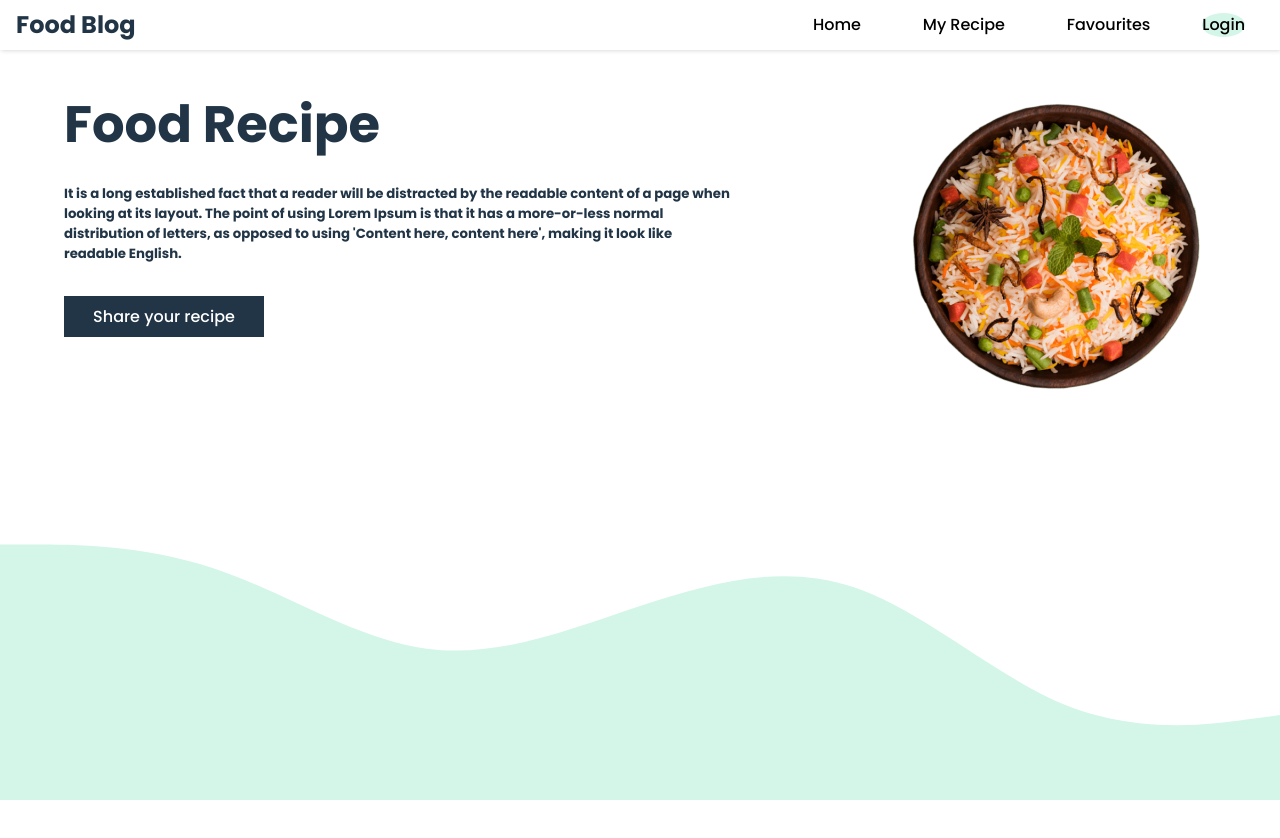
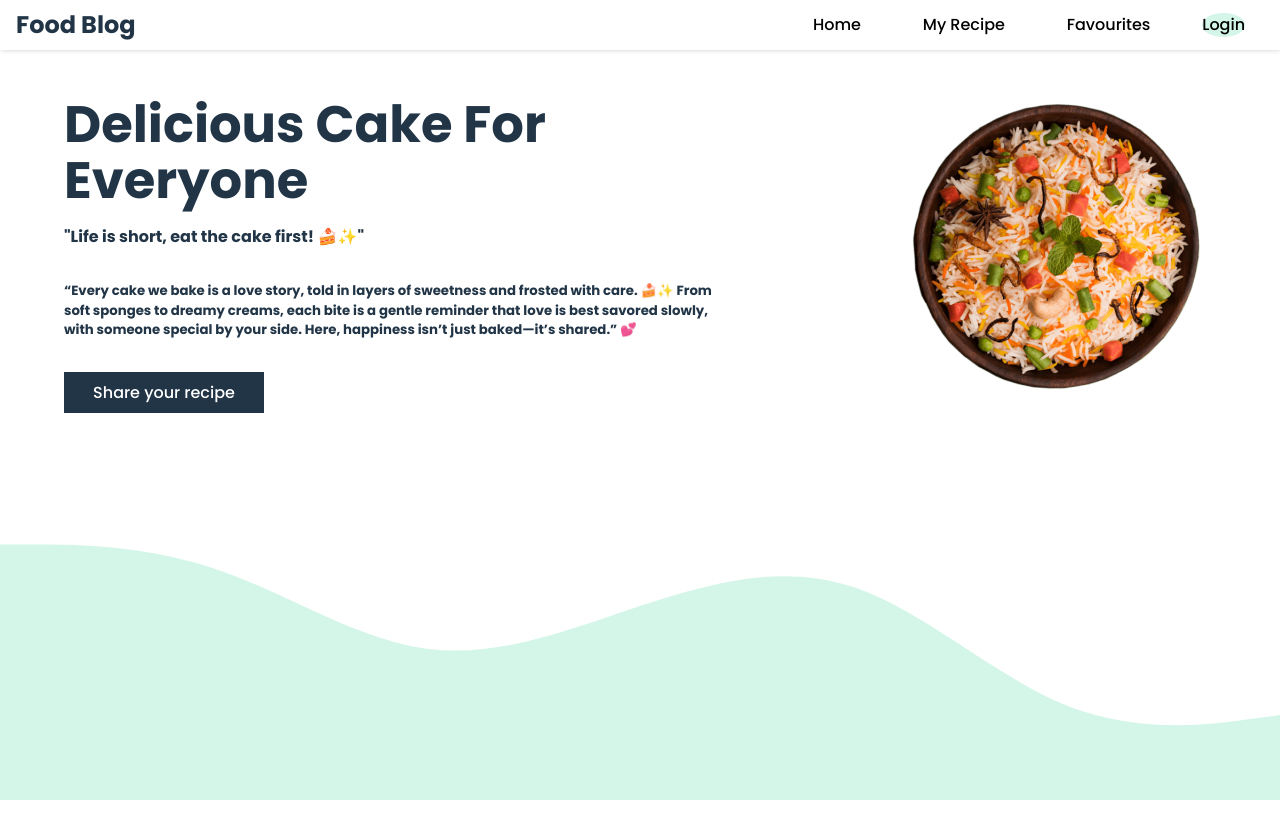
Before and after one commit to lipsuuu785/yummy, a React (Vite) app in the folder frontend/: page /favRecipe in a window 1280 px wide. Shown: the top 838 px of the page. Built offline with nearby package versions, Linux system fonts and the light colour scheme.

Commit message:
file modified

```diff
--- a/frontend/src/pages/Home.jsx
+++ b/frontend/src/pages/Home.jsx
@@ -23,8 +23,9 @@ export default function Home() {
         <>
             <section className='home'>
                 <div className='left'>
-                    <h1>Food Recipe</h1>
-                    <h5>It is a long established fact that a reader will be distracted by the readable content of a page when looking at its layout. The point of using Lorem Ipsum is that it has a more-or-less normal distribution of letters, as opposed to using 'Content here, content here', making it look like readable English.</h5>
+                    <h1>Delicious Cake For Everyone</h1>
+                    <h4>"Life is short, eat the cake first! 🍰✨"</h4>
+                    <h5>“Every cake we bake is a love story, told in layers of sweetness and frosted with care. 🍰✨ From soft sponges to dreamy creams, each bite is a gentle reminder that love is best savored slowly, with someone special by your side. Here, happiness isn’t just baked—it’s shared.” 💕</h5>
                     <button onClick={addRecipe}>Share your recipe</button>
                 </div>
                 <div className='right'>
```
